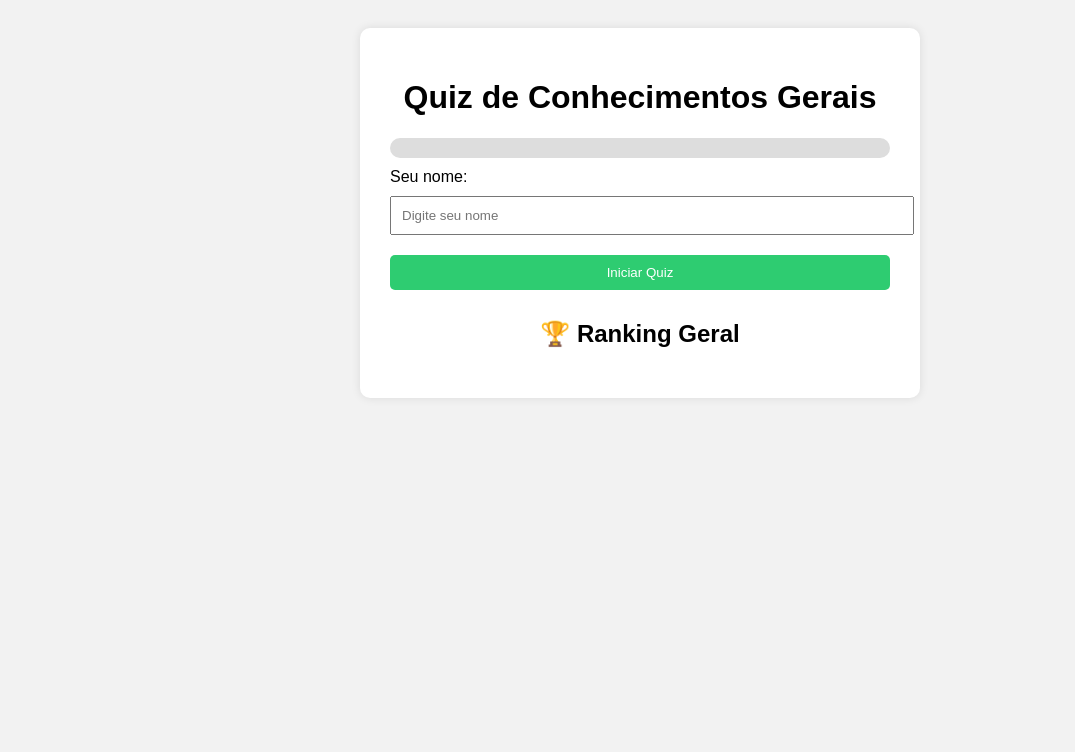
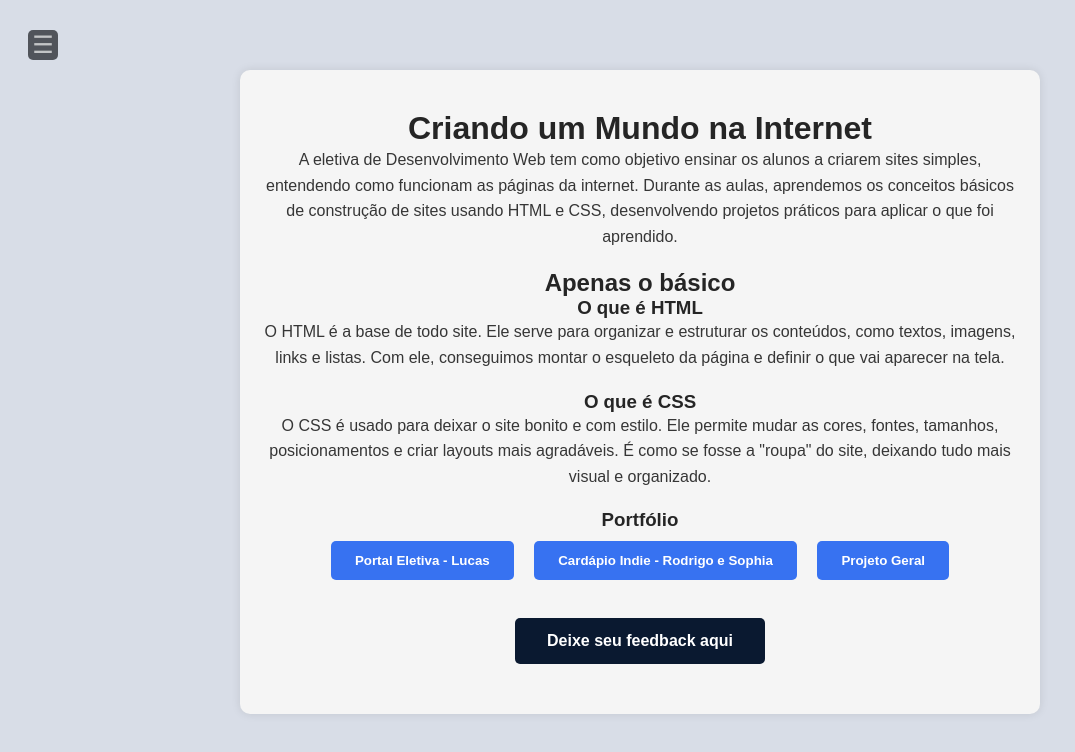
Before and after one commit to Radiantion/Pilar-Digital, a plain HTML site: page index.html in a window 1280 px wide. Shown: the whole page, without its empty margins (0-1075 px from the left). Drawn offline with Linux system fonts and the light colour scheme.

Commit message:
Add files via upload

```diff
--- a/index.html
+++ b/index.html
@@ -1,37 +1,207 @@
 <!DOCTYPE html>
-<html lang="pt-br">
+<html lang="pt-BR">
+<head>
+  <meta charset="UTF-8" />
+  <meta name="viewport" content="width=device-width, initial-scale=1.0"/>
+  <title>Pilares de um universo digital</title>
 
-<head>
-    <meta charset="UTF-8">
-    <title>Quiz com Progresso</title>
-    <link rel="stylesheet" href="style.css">
+  <style>
+    * {
+      margin: 0;
+      padding: 0;
+      box-sizing: border-box;
+    }
+
+    body {
+      font-family: Arial, sans-serif;
+      background-color: #d8dde7;
+      color: #3e4247;
+      padding-top: 70px;
+    }
+
+    .container {
+      text-align: center;
+      padding: 40px 20px;
+      max-width: 800px;
+      margin: auto;
+      background-color: #f5f5f5;
+      border-radius: 10px;
+      box-shadow: 0 0 10px rgba(0, 0, 0, 0.1);
+    }
+
+    h1, h2, h3, h5 {
+      color: #252525;
+    }
+
+    p {
+      color: #363636;
+      margin-bottom: 20px;
+      line-height: 1.6;
+    }
+
+    /* Botão hambúrguer */
+    .hamburguer {
+      position: fixed;
+      top: 20px;
+      left: 20px;
+      z-index: 1001;
+      font-size: 150%;
+      background-color: #303238cc;
+      border-radius: 5px;
+      color: rgba(255, 255, 255, 0.651);
+      height: 25px;
+      width: 25px;
+      display: flex;
+      align-items: center;
+      justify-content: center;
+      cursor: pointer;
+      padding: 15px;
+    }
+
+    .hamburguer:hover {
+      background-color: #1d1e22cc;
+    }
+
+    .nav-menu {
+      display: none;
+      position: fixed;
+      top: 60px;
+      left: 20px;
+      background-color: #020202d0;
+      border-radius: 8px;
+      padding: 10px 20px;
+      box-shadow: 0 4px 8px rgba(0, 0, 0, 0.2);
+      z-index: 1000;
+    }
+
+    .nav-menu.open {
+      display: block;
+    }
+
+    .nav-menu ul {
+      list-style: none;
+    }
+
+    .nav-menu li {
+      margin: 10px 0;
+    }
+
+    .nav-menu a {
+      color: white;
+      text-decoration: none;
+      font-size: 16px;
+      font-weight: bold;
+      transition: color 0.3s;
+    }
+
+    .nav-menu a:hover {
+      color: #00aaff;
+    }
+
+    /* Botões */
+    button {
+      margin: 10px 8px;
+      background-color: #3772f1;
+      border-radius: 5px;
+      border: none;
+      padding: 12px 24px;
+      transition: background-color 0.3s, transform 0.2s;
+    }
+
+    button:hover {
+      background-color: #264fd6;
+      transform: scale(1.05);
+    }
+
+    button a {
+      color: white;
+      text-decoration: none;
+      font-weight: bold;
+    }
+
+    /* Último botão em destaque */
+    .btn-feedback {
+      background-color: #0a1930;
+      padding: 14px 32px;
+      font-size: 16px;
+    }
+
+    .btn-feedback:hover {
+      background-color: #071224;
+      transform: scale(1.07);
+    }
+  </style>
 </head>
+<body>
 
-<body>
-    <div class="quiz-container">
-        <h1>Quiz de Conhecimentos Gerais</h1>
+  <button id="menu-toggle" class="hamburguer" aria-label="Abrir Menu">☰</button>
 
-        <div class="progress-bar">
-            <div id="progress"></div>
-        </div>
+  <nav id="menu" class="nav-menu">
+    <ul>
+      <li><a href="#introducao">Sobre a Eletiva</a></li>
+      <li><a href="#html">HTML</a></li>
+      <li><a href="#css">CSS</a></li>
+      <li><a href="#projetos">Projetos</a></li>
+      <li><a href="#feedback">Feedback</a></li>
+    </ul>
+  </nav>
 
-        <label for="playerName">Seu nome:</label>
-        <input type="text" id="playerName" placeholder="Digite seu nome" />
-        <button id="start-btn">Iniciar Quiz</button>
+  <div class="container">
+    <h1 id="introducao">Criando um Mundo na Internet</h1>
+    <p>
+      A eletiva de Desenvolvimento Web tem como objetivo ensinar os alunos a criarem sites
+      simples, entendendo como funcionam as páginas da internet. Durante as aulas, aprendemos
+      os conceitos básicos de construção de sites usando HTML e CSS, desenvolvendo projetos
+      práticos para aplicar o que foi aprendido.
+    </p>
 
-        <div id="quiz" class="hidden">
-            <h2 id="question">Pergunta aqui</h2>
-            <div id="options"></div>
-            <button id="next-btn" class="hidden">Próxima</button>
-        </div>
+    <h2>Apenas o básico</h2>
+    <h3 id="html">O que é HTML</h3>
+    <p>
+      O HTML é a base de todo site. Ele serve para organizar e estruturar os conteúdos, como
+      textos, imagens, links e listas. Com ele, conseguimos montar o esqueleto da página e
+      definir o que vai aparecer na tela.
+    </p>
 
-        <div id="result" class="hidden"></div>
+    <h3 id="css">O que é CSS</h3>
+    <p>
+      O CSS é usado para deixar o site bonito e com estilo. Ele permite mudar as cores, fontes,
+      tamanhos, posicionamentos e criar layouts mais agradáveis. É como se fosse a "roupa" do
+      site, deixando tudo mais visual e organizado.
+    </p>
 
-        <h2>🏆 Ranking Geral</h2>
-        <ul id="ranking"></ul>
-    </div>
+    <h3 id="projetos">Portfólio</h3>
+    <button><a href="Eletiva definitiva.html">Portal Eletiva - Lucas</a></button>
+    <button><a href="http://radiantion.github.io/catalogo-indie/">Cardápio Indie - Rodrigo e Sophia</a></button>
+    <button><a href="#">Projeto Geral</a></button>
+    <br><br>
+    <button class="btn-feedback"><a href="feedback.html" id="feedback">Deixe seu feedback aqui</a></button>
+  </div>
 
-    <script src="script.js"></script>
+  <script>
+    const toggle = document.getElementById("menu-toggle");
+    const menu = document.getElementById("menu");
+
+    toggle.addEventListener("click", () => {
+      menu.classList.toggle("open");
+    });
+
+    // Fecha o menu ao clicar em um link
+    document.querySelectorAll(".nav-menu a").forEach(link => {
+      link.addEventListener("click", () => {
+        menu.classList.remove("open");
+      });
+    });
+
+    // Fecha o menu ao clicar fora dele
+    document.addEventListener("click", function (event) {
+      if (menu.classList.contains("open") &&
+          !menu.contains(event.target) &&
+          !toggle.contains(event.target)) {
+        menu.classList.remove("open");
+      }
+    });
+  </script>
+
 </body>
-
 </html>
```
